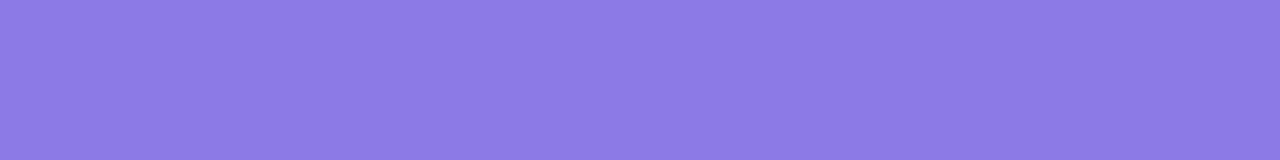
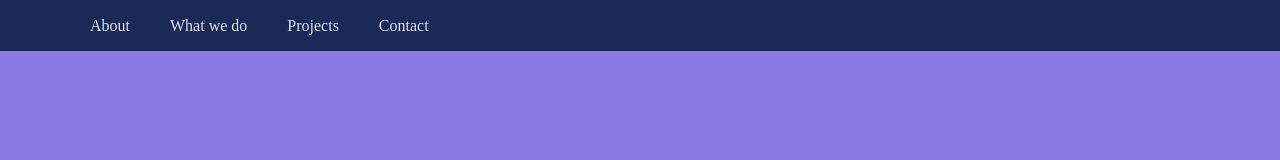
Before and after one commit to plecicki/kodilla-full-stack, a website: page 1-Praktyka-CSS-i-RWD/index.html in a window 1280 px wide. Drawn offline with Linux system fonts and the light colour scheme; a web font is replaced by a local one.

Commit message:
First level menu

```diff
--- a/1-Praktyka-CSS-i-RWD/index.html
+++ b/1-Praktyka-CSS-i-RWD/index.html
@@ -6,6 +6,15 @@
         <link href="https://fonts.googleapis.com/css2?family=Sour+Gummy:ital,wght@0,100..900;1,100..900&family=Twinkle+Star&display=swap" rel="stylesheet">
     </head>
     <body>
-
+        <nav class="navigation">
+            <div class="container">
+                <ul>
+                    <li><a href="#">About</a></li>
+                    <li><a href="#">What we do</a></li>
+                    <li><a href="#">Projects</a></li>
+                    <li><a href="#">Contact</a></li>
+                </ul>
+            </div>
+        </nav>
     </body>
 </html>
--- a/1-Praktyka-CSS-i-RWD/style.scss
+++ b/1-Praktyka-CSS-i-RWD/style.scss
@@ -5,6 +5,7 @@ $main-green-color: #44bd32;
 
 $dark-text-color: #2f3640;
 $light-text-color: #dcdde1;
+$hover-light-text-color: #a1a2a3;
 
 $sour-gummy-font: "Sour Gummy", serif;
 $twinkle-star-font: "Twinkle Star", serif;
@@ -32,3 +33,26 @@ body {
 section {
     padding: 96px 0;
 }
+
+// Navigation
+.navigation {
+    background: $main-yellow-color;
+    padding: 12px 0;
+    ul {
+        padding: 0;
+        margin: 0;
+        list-style-type: none;
+        li {
+            display: inline-block;
+            margin-right: 36px;
+            position: relative;
+        }
+    }
+    a {
+        text-decoration: none;
+        color: $light-text-color;
+        &:hover {
+            color: $hover-light-text-color;
+        }
+    }
+}
```
Also changed, not shown: 1-Praktyka-CSS-i-RWD/style.css.
